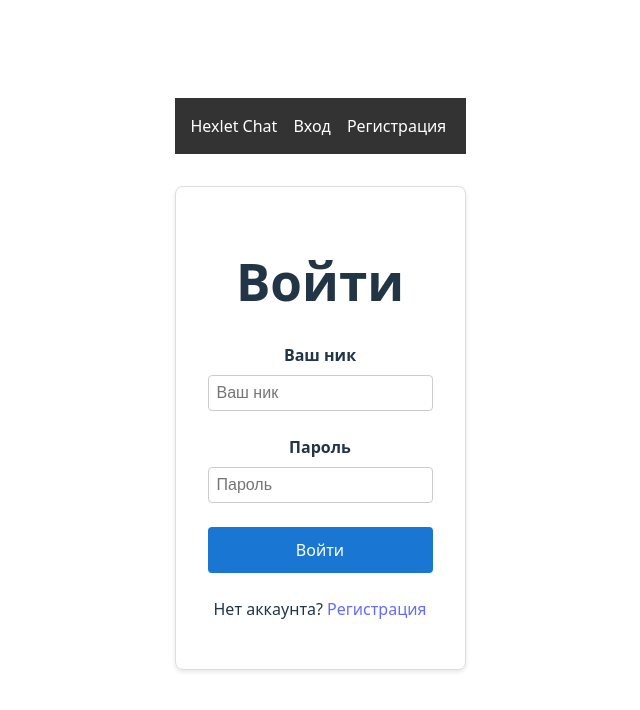
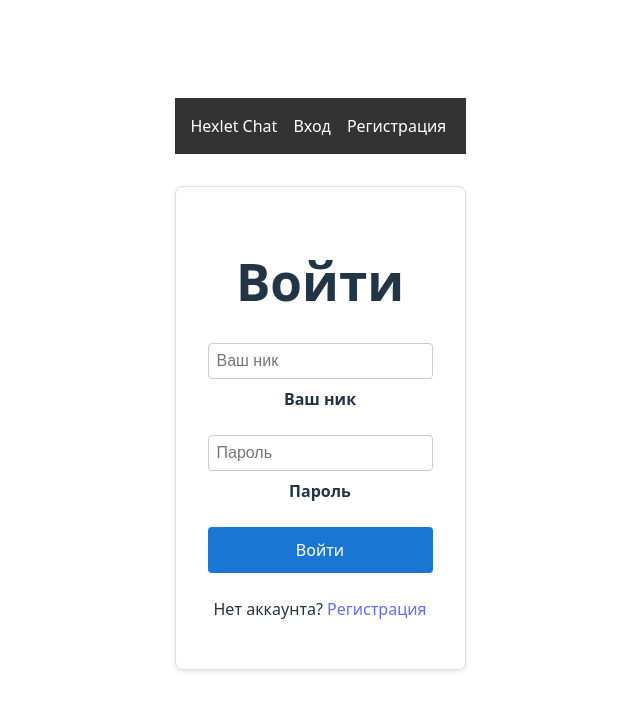
Before and after one commit to VladyBarvy/frontend-project-12, a React (Vite) app in the folder frontend/: page /login in a window 1280 px wide. Shown: the top 710 px of the page, without its empty margins (320-960 px from the left). Built offline with nearby package versions, Linux system fonts and the light colour scheme.

Commit message:
100625 fix login_page 2

```diff
--- a/frontend/src/routes/LoginPage.jsx
+++ b/frontend/src/routes/LoginPage.jsx
@@ -51,26 +51,28 @@ function LoginPage() {
         {({ errors, touched }) => (
           <Form className="login-form">
             <div className="form-group">
-              <label htmlFor="username">{t('login_page.login_name')}</label>
+
               <Field
 								type="text"
 								name="username"
 								id="username"
-								placeholder={t('login_page.enter_your_login')}
+								placeholder={t('login_page.login_name')}
 							/>
+              <label htmlFor="username">{t('login_page.login_name')}</label>
               {errors.username && touched.username && (
                 <div className="error">{errors.username}</div>
               )}
             </div>
 
             <div className="form-group">
-              <label htmlFor="password">{t('login_page.password')}</label>
+
               <Field
 								name="password"
 								type="password"
 								id="password"
 								placeholder={t('login_page.password')}
 							/>
+               <label htmlFor="password">{t('login_page.password')}</label>
               {errors.password && touched.password && (
                 <div className="error">{errors.password}</div>
               )}
```
